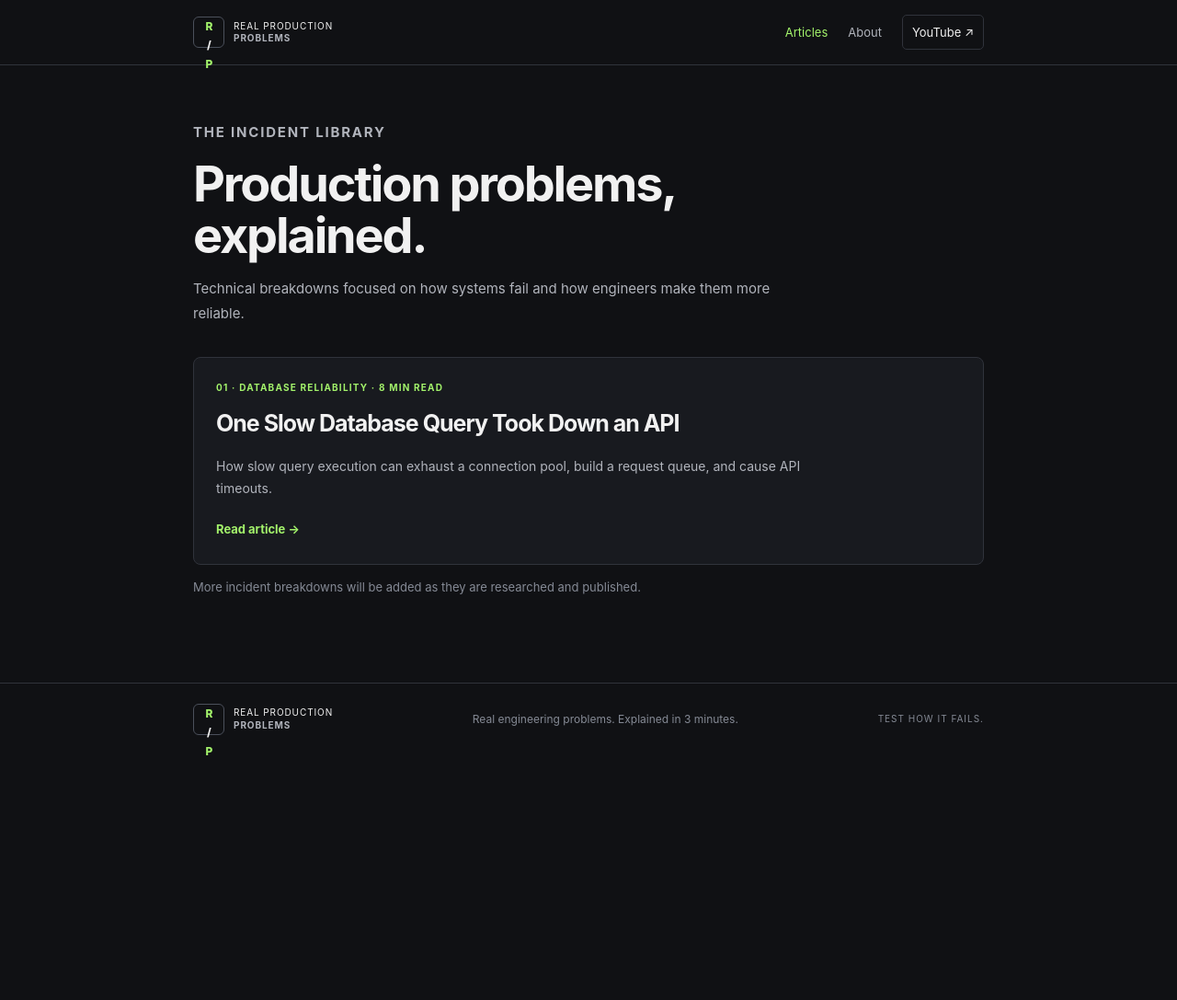
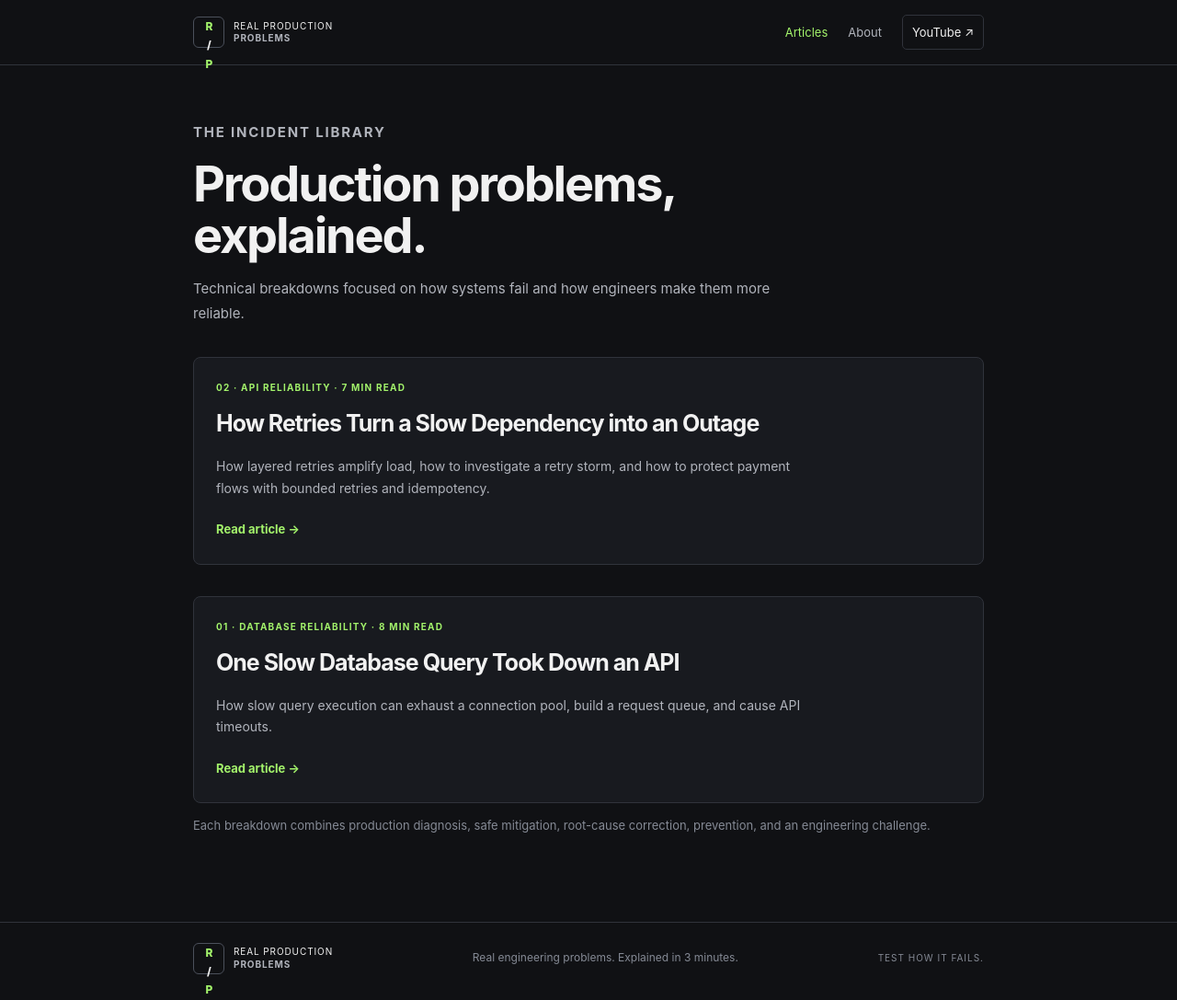
Before and after one commit to prodproblems/blog, a Jekyll site: the page built from articles.md, in a window 1280 px wide. Shown: the whole page at 92% size. Built offline with Jekyll 4.4.1, drawn with Linux system fonts in a browser that asks for light colours; before the commit the page ends 900 px from its top, so only the background shows below that.

Commit message:
List Day 2 retry reliability article

```diff
--- a/articles.md
+++ b/articles.md
@@ -10,6 +10,13 @@ permalink: /articles/
   <h1>Production problems, explained.</h1>
   <p class="lead">Technical breakdowns focused on how systems fail and how engineers make them more reliable.</p>
 
+  <a class="article-card" href="{{ '/articles/retries-turn-slow-dependency-into-outage/' | relative_url }}">
+    <p class="eyebrow">02 · API RELIABILITY · 7 MIN READ</p>
+    <h2>How Retries Turn a Slow Dependency into an Outage</h2>
+    <p>How layered retries amplify load, how to investigate a retry storm, and how to protect payment flows with bounded retries and idempotency.</p>
+    <span class="card-link">Read article →</span>
+  </a>
+
   <a class="article-card" href="{{ '/articles/slow-database-query-api/' | relative_url }}">
     <p class="eyebrow">01 · DATABASE RELIABILITY · 8 MIN READ</p>
     <h2>One Slow Database Query Took Down an API</h2>
@@ -17,5 +24,5 @@ permalink: /articles/
     <span class="card-link">Read article →</span>
   </a>
 
-  <p class="muted">More incident breakdowns will be added as they are researched and published.</p>
+  <p class="muted">Each breakdown combines production diagnosis, safe mitigation, root-cause correction, prevention, and an engineering challenge.</p>
 </div>
```
